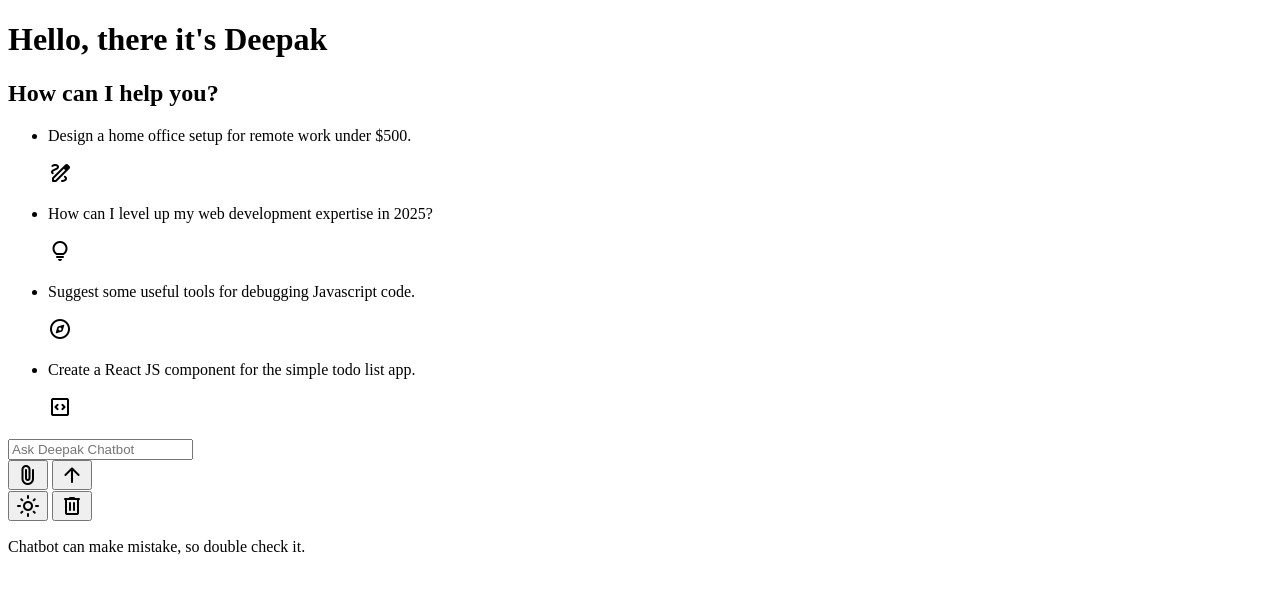
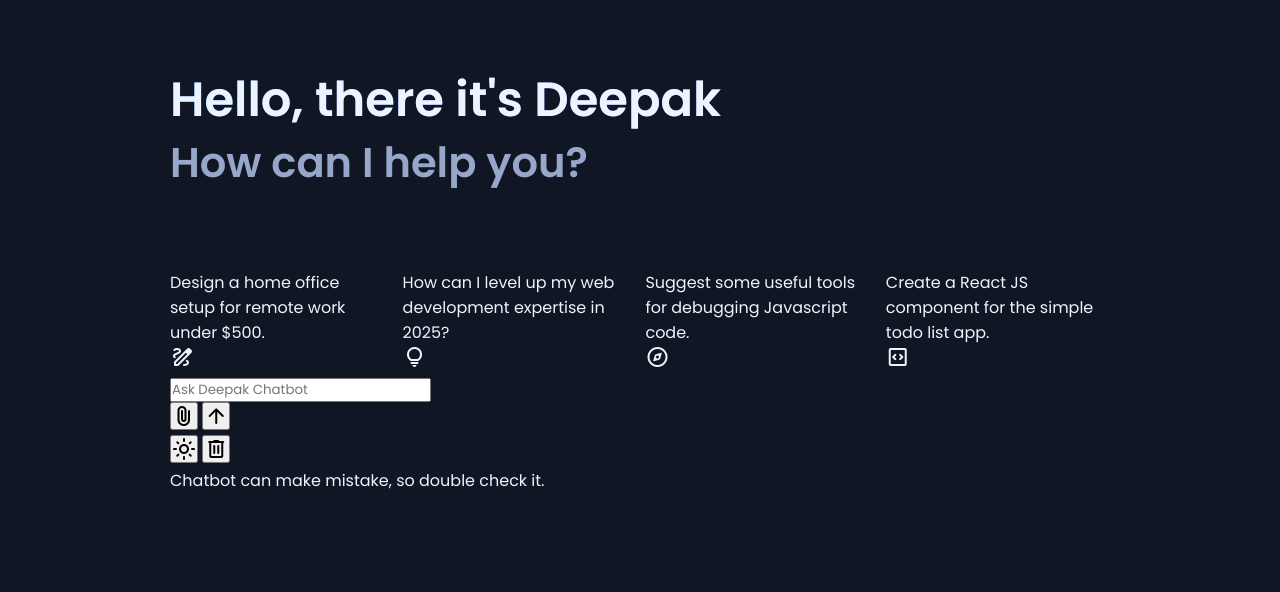
Before and after one commit to deepak4156/deepakchatbot, a plain HTML site: page index.html in a window 1280 px wide. Drawn offline with nearby package versions, Linux system fonts and the light colour scheme.

Commit message:
Enhance CSS styles and implement dark theme variables for Gemini Chatbot interface

```diff
--- a/style.css
+++ b/style.css
@@ -1 +1,99 @@
-@import url('https://fonts.googleapis.com/css2?family=Poppins:wght@400;600;700&display=swap');
+@import url('https://fonts.googleapis.com/css2?family=Poppins:wght@400;500;600&display=swap');
+
+*{
+    margin: 0;
+    padding: 0;
+    box-sizing: border-box;
+    font-family: "poppins", serif;
+}
+
+:root{
+    /* dark theme colors */
+    --text-color: #edf3ff;
+    --subheading-color:#97a7ca;
+    --placeholder-color:#c3cdde;
+    --primary-color: #101623;
+    --secondary-color: #283045;
+    --secondary-hover-color: #333e58;
+    --scrollbar-color:#626a7f;
+
+}
+
+body{
+    color: var(--text-color);
+    background: var(--primary-color);
+}
+
+.container{
+    padding: 32px 0 60px;
+}
+
+.container :where(.app-header, .suggestions, .prompt-wrapper, .disclaimer-text){
+    margin: 0 auto;
+    width: 100%;
+    padding: 0 20px;
+    max-width: 980px;
+}
+
+.container .app-header{
+    margin-top: 4vh;
+}
+
+.app-header .heading{
+    font-size: 3rem;
+    width: fit-content;
+    background: linear-gradient(to right, #1d7efd, #8f6fff);
+    background-clip: text;
+    --webkit-background-clip: text;
+    --webkit-text-fill-color:transparent;
+}
+
+.app-header .sub-heading{
+    font-size: 2.6rem;
+    margin-top: -5px;
+    color: var(--subheading-color);
+}
+
+/* suggestion list stylling */
+.container .suggestions{
+    display: flex;
+    gap: 15px;
+    margin-top: 9.5vh;
+    list-style: none;
+    overflow-x: auto;
+    scrollbar-width: none;
+}
+
+.suggestions .suggestion-items{
+ width: 228px;
+ padding: 18px;
+ flex-shrink: 0;
+ display: flex;
+ cursor: pointer;
+ flex-direction: column;
+ align-items: flex-end;
+ justify-content: space-between;
+ border-radius: 12px;
+ background: var(--secondary-color);
+ transition:  0.3s ease;
+}
+.suggestions .suggestion-items:hover{
+    background: var(--secondary-hover-color);
+}
+
+.suggestions .suggestion-items .text{
+    font-size: 1.1rem;
+}
+
+.suggestions .suggestion-items span{
+    height: 45px;
+    width: 45px;
+    margin-top: 35px;
+    display: flex;
+    align-self: flex-end;
+    align-items: center;
+    justify-content: center;
+    border-radius: 50%;
+    color: #1d7efd;
+    background: var(--primary-color);
+}
```
